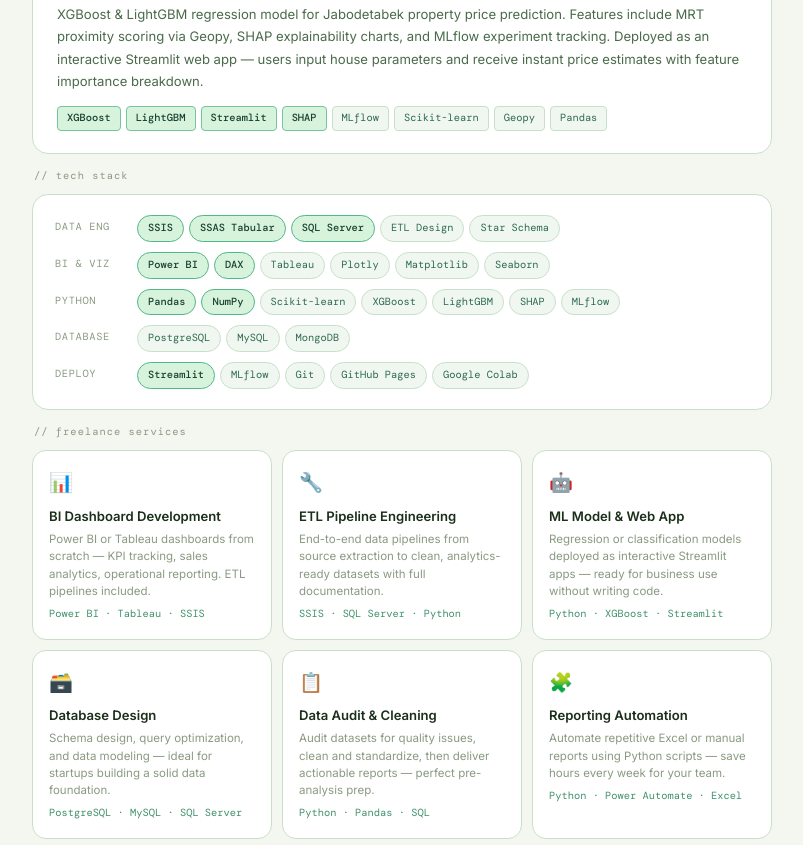
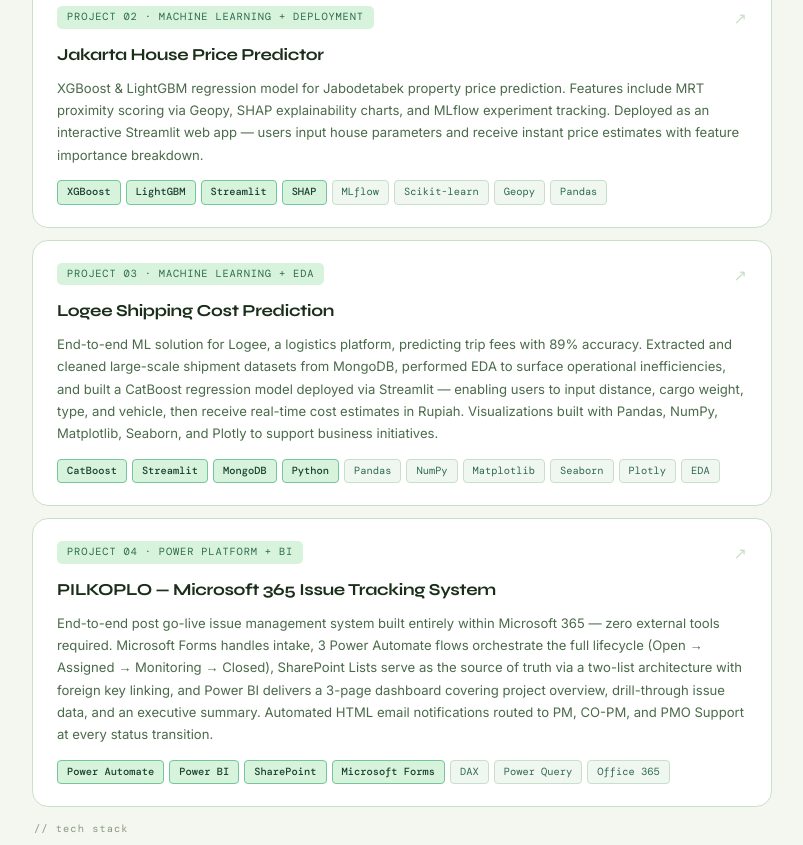
Before and after one commit to alfenh17/alfenh17.github.io, a plain HTML site: page index.html in a window 1280 px wide. Shown: the part 1266-2111 px from the top of the page, without its empty margins (238-1041 px from the left). Drawn offline with nearby package versions, Linux system fonts and the light colour scheme.

Commit message:
Add files via upload

```diff
--- a/index.html
+++ b/index.html
@@ -359,7 +359,7 @@
       <div class="hero-tag"><span class="status-dot"></span>Data Engineer & BI Developer</div>
       <h1>Alfen<br><em>Hasiholan</em></h1>
       <div class="hero-role">// data engineer · bi developer · ml practitioner · Jakarta, ID</div>
-      <div class="hero-desc">3+ years building end-to-end data pipelines and BI systems — from raw ingestion and ETL to semantic modeling and dashboard delivery. SSIS · SSAS · Power BI · Python.</div>
+      <div class="hero-desc">3+ years designing and delivering end-to-end data solutions — ETL pipelines, SSAS semantic models, Power BI dashboards, and ML-powered web apps. Experienced across enterprise BI stacks (SSIS · SSAS · SQL Server · Apache Impala) and Python-based analytics, with a track record of turning raw operational data into actionable insights for stakeholders.</div>
       <div class="hero-stats">
         <div class="stat"><div class="stat-num">3+</div><div class="stat-lbl">YRS EXP</div></div>
         <div class="stat"><div class="stat-num">7</div><div class="stat-lbl">DASHBOARDS</div></div>
@@ -461,6 +461,45 @@
         <span class="chip">Scikit-learn</span>
         <span class="chip">Geopy</span>
         <span class="chip">Pandas</span>
+      </div>
+    </a>
+
+    <a class="proj-card" href="https://github.com/alfenh17/Logee-Field-Work-2021" target="_blank">
+      <div class="proj-header">
+        <div class="proj-badge">PROJECT 03 · MACHINE LEARNING + EDA</div>
+        <div class="proj-arrow">↗</div>
+      </div>
+      <div class="proj-title">Logee Shipping Cost Prediction</div>
+      <div class="proj-desc">End-to-end ML solution for Logee, a logistics platform, predicting trip fees with 89% accuracy. Extracted and cleaned large-scale shipment datasets from MongoDB, performed EDA to surface operational inefficiencies, and built a CatBoost regression model deployed via Streamlit — enabling users to input distance, cargo weight, type, and vehicle, then receive real-time cost estimates in Rupiah. Visualizations built with Pandas, NumPy, Matplotlib, Seaborn, and Plotly to support business initiatives.</div>
+      <div class="proj-chips">
+        <span class="chip hot">CatBoost</span>
+        <span class="chip hot">Streamlit</span>
+        <span class="chip hot">MongoDB</span>
+        <span class="chip hot">Python</span>
+        <span class="chip">Pandas</span>
+        <span class="chip">NumPy</span>
+        <span class="chip">Matplotlib</span>
+        <span class="chip">Seaborn</span>
+        <span class="chip">Plotly</span>
+        <span class="chip">EDA</span>
+      </div>
+    </a>
+
+    <a class="proj-card" href="https://github.com/alfenh17/PILKOPLO-Issue-Log-Microsoft365" target="_blank">
+      <div class="proj-header">
+        <div class="proj-badge">PROJECT 04 · POWER PLATFORM + BI</div>
+        <div class="proj-arrow">↗</div>
+      </div>
+      <div class="proj-title">PILKOPLO — Microsoft 365 Issue Tracking System</div>
+      <div class="proj-desc">End-to-end post go-live issue management system built entirely within Microsoft 365 — zero external tools required. Microsoft Forms handles intake, 3 Power Automate flows orchestrate the full lifecycle (Open → Assigned → Monitoring → Closed), SharePoint Lists serve as the source of truth via a two-list architecture with foreign key linking, and Power BI delivers a 3-page dashboard covering project overview, drill-through issue data, and an executive summary. Automated HTML email notifications routed to PM, CO-PM, and PMO Support at every status transition.</div>
+      <div class="proj-chips">
+        <span class="chip hot">Power Automate</span>
+        <span class="chip hot">Power BI</span>
+        <span class="chip hot">SharePoint</span>
+        <span class="chip hot">Microsoft Forms</span>
+        <span class="chip">DAX</span>
+        <span class="chip">Power Query</span>
+        <span class="chip">Office 365</span>
       </div>
     </a>
 
```
